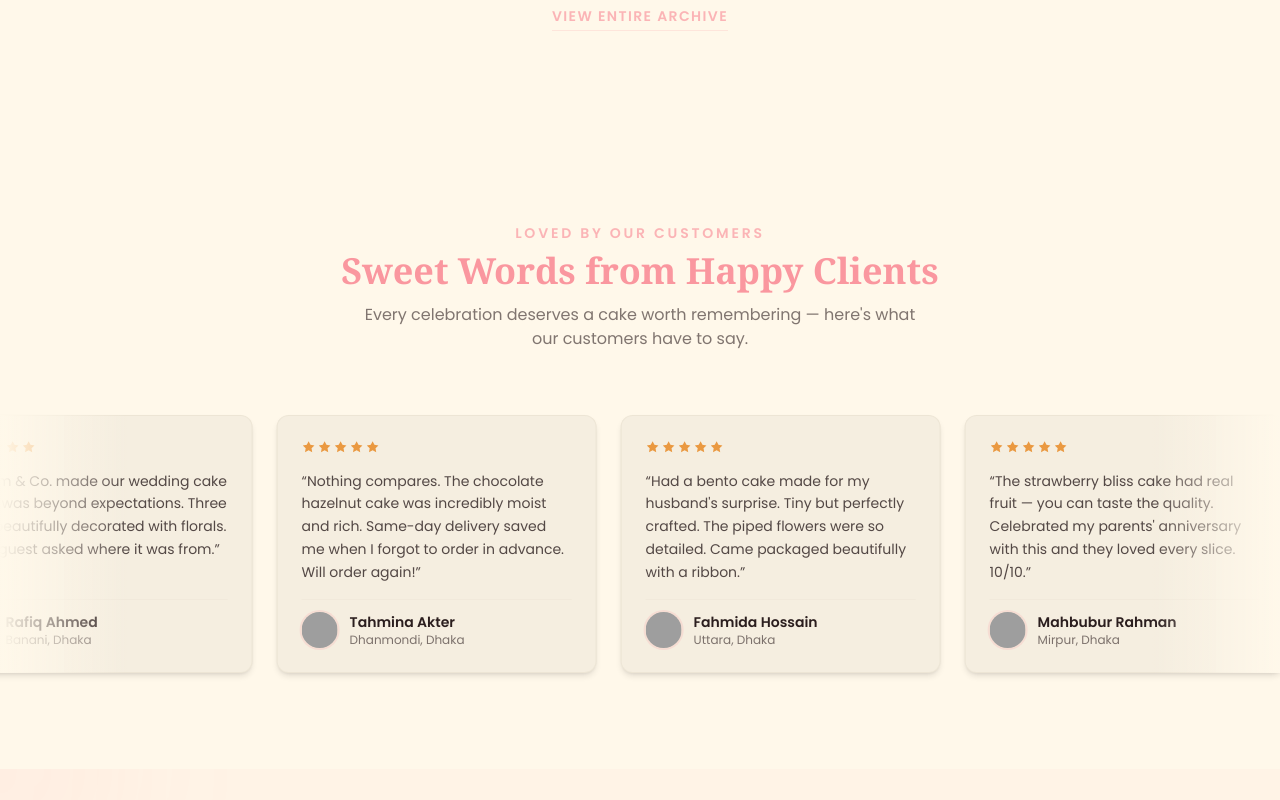
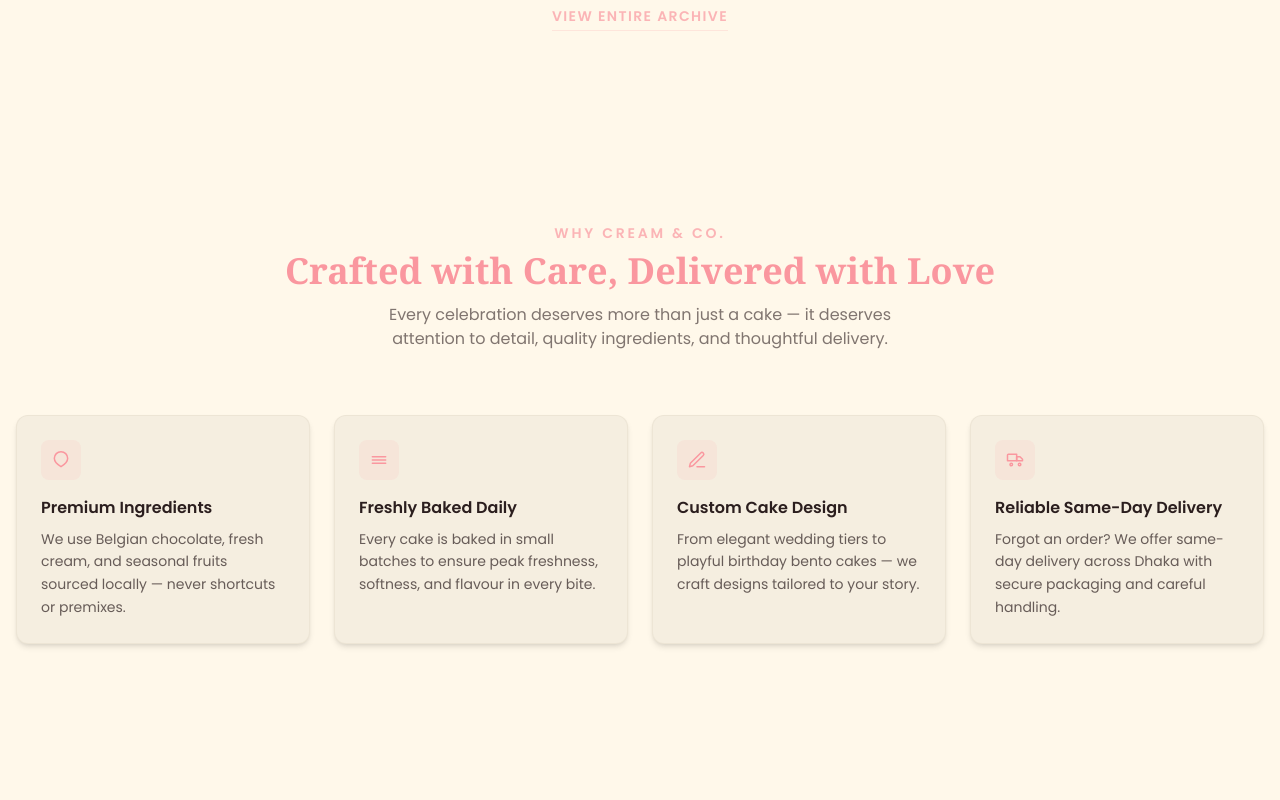
Before and after one commit to AI-Akash11/Cream-Co., a Next.js app: page / in a window 1280 px wide. Shown: the part 2000-2800 px from the top of the page. Built offline with nearby package versions, Linux system fonts and the light colour scheme; grey boxes are pictures that could not be loaded.

Commit message:
added features section to the homepage

```diff
--- a/src/app/about/page.jsx
+++ b/src/app/about/page.jsx
@@ -1,7 +1,7 @@
 import AboutHero from "@/components/about/AboutHero";
 import BrandStory from "@/components/about/BrandStory";
 import ValuesSection from "@/components/about/ValuesSection";
-import WhyChooseUs from "@/components/about/WhyChooseUs";
+import Features from "@/components/about/WhyChooseUs";
 import CallToAction from "@/components/about/CallToAction";
 
 export const metadata = {
@@ -16,7 +16,7 @@ export default function AboutPage() {
       <AboutHero />
       <BrandStory />
       <ValuesSection />
-      <WhyChooseUs />
+      <Features />
       <CallToAction />
     </main>
   );
--- a/src/app/page.jsx
+++ b/src/app/page.jsx
@@ -3,6 +3,7 @@ import CategoriesSection from "@/components/home/CategoriesSection";
 import FeaturedCakes from "@/components/home/FeaturedCakes";
 import Testimonials from "@/components/home/Testimonials";
 import HomeCTA from "@/components/home/HomeCTA";
+import Features from "@/components/home/Features";
 
 export default function Home() {
   return (
@@ -18,6 +19,9 @@ export default function Home() {
       <section>
         <FeaturedCakes />
       </section>
+      <section>
+        <Features />
+      </section>
 
       <section>
         <Testimonials />
--- /dev/null
+++ b/src/components/home/Features.jsx
@@ -0,0 +1,155 @@
+import Container from "@/components/ui/Container";
+import SectionHeading from "@/components/about/SectionHeading";
+
+const features = [
+  {
+    id: 1,
+    title: "Premium Ingredients",
+    description:
+      "We use Belgian chocolate, fresh cream, and seasonal fruits sourced locally — never shortcuts or premixes.",
+    icon: (
+      // Leaf / natural ingredient icon
+      <svg
+        viewBox="0 0 24 24"
+        className="h-5 w-5"
+        fill="none"
+        stroke="currentColor"
+        strokeWidth="1.8"
+      >
+        <path
+          strokeLinecap="round"
+          strokeLinejoin="round"
+          d="M12 20s8-4.5 8-10a8 8 0 10-16 0c0 5.5 8 10 8 10z"
+        />
+      </svg>
+    ),
+  },
+  {
+    id: 2,
+    title: "Freshly Baked Daily",
+    description:
+      "Every cake is baked in small batches to ensure peak freshness, softness, and flavour in every bite.",
+    icon: (
+      // Oven / heat lines
+      <svg
+        viewBox="0 0 24 24"
+        className="h-5 w-5"
+        fill="none"
+        stroke="currentColor"
+        strokeWidth="1.8"
+      >
+        <path
+          strokeLinecap="round"
+          strokeLinejoin="round"
+          d="M4 8h16M4 12h16M4 16h16"
+        />
+      </svg>
+    ),
+  },
+  {
+    id: 3,
+    title: "Custom Cake Design",
+    description:
+      "From elegant wedding tiers to playful birthday bento cakes — we craft designs tailored to your story.",
+    icon: (
+      // Pencil / design icon
+      <svg
+        viewBox="0 0 24 24"
+        className="h-5 w-5"
+        fill="none"
+        stroke="currentColor"
+        strokeWidth="1.8"
+      >
+        <path
+          strokeLinecap="round"
+          strokeLinejoin="round"
+          d="M12 20h9"
+        />
+        <path
+          strokeLinecap="round"
+          strokeLinejoin="round"
+          d="M16.5 3.5a2.1 2.1 0 013 3L7 19l-4 1 1-4 12.5-12.5z"
+        />
+      </svg>
+    ),
+  },
+  {
+    id: 4,
+    title: "Reliable Same-Day Delivery",
+    description:
+      "Forgot an order? We offer same-day delivery across Dhaka with secure packaging and careful handling.",
+    icon: (
+      // Delivery truck icon
+      <svg
+        viewBox="0 0 24 24"
+        className="h-5 w-5"
+        fill="none"
+        stroke="currentColor"
+        strokeWidth="1.8"
+      >
+        <path
+          strokeLinecap="round"
+          strokeLinejoin="round"
+          d="M3 13V6a1 1 0 011-1h10v8H3z"
+        />
+        <path
+          strokeLinecap="round"
+          strokeLinejoin="round"
+          d="M14 8h4l3 3v2h-7V8z"
+        />
+        <circle cx="7.5" cy="17.5" r="1.5" />
+        <circle cx="17.5" cy="17.5" r="1.5" />
+      </svg>
+    ),
+  },
+];
+
+function FeatureCard({ title, description, icon }) {
+  return (
+    <article className="group flex flex-col gap-4 p-6 rounded-xl bg-base-200 border border-base-300/50 shadow-md hover:shadow-xl hover:-translate-y-1 transition-all duration-300">
+      <div className="h-10 w-10 rounded-lg bg-primary/10 text-primary flex items-center justify-center">
+        {icon}
+      </div>
+
+      <div className="flex flex-col gap-2">
+        <h3 className="text-base font-semibold text-base-content">
+          {title}
+        </h3>
+        <p className="text-sm text-base-content/70 leading-relaxed">
+          {description}
+        </p>
+      </div>
+    </article>
+  );
+}
+
+export default function Features() {
+  return (
+    <section className="py-16 sm:py-20 lg:py-24 bg-base-100">
+      <Container>
+        <div className="flex flex-col items-center gap-3 mb-12 sm:mb-16">
+          <SectionHeading
+            eyebrow="Why Cream & Co."
+            title="Crafted with Care, Delivered with Love"
+            align="center"
+          />
+          <p className="text-sm sm:text-base text-base-content/60 max-w-xl text-center">
+            Every celebration deserves more than just a cake — it deserves
+            attention to detail, quality ingredients, and thoughtful delivery.
+          </p>
+        </div>
+
+        <div className="grid grid-cols-1 sm:grid-cols-2 lg:grid-cols-4 gap-6">
+          {features.map((feature) => (
+            <FeatureCard
+              key={feature.id}
+              title={feature.title}
+              description={feature.description}
+              icon={feature.icon}
+            />
+          ))}
+        </div>
+      </Container>
+    </section>
+  );
+}
```
